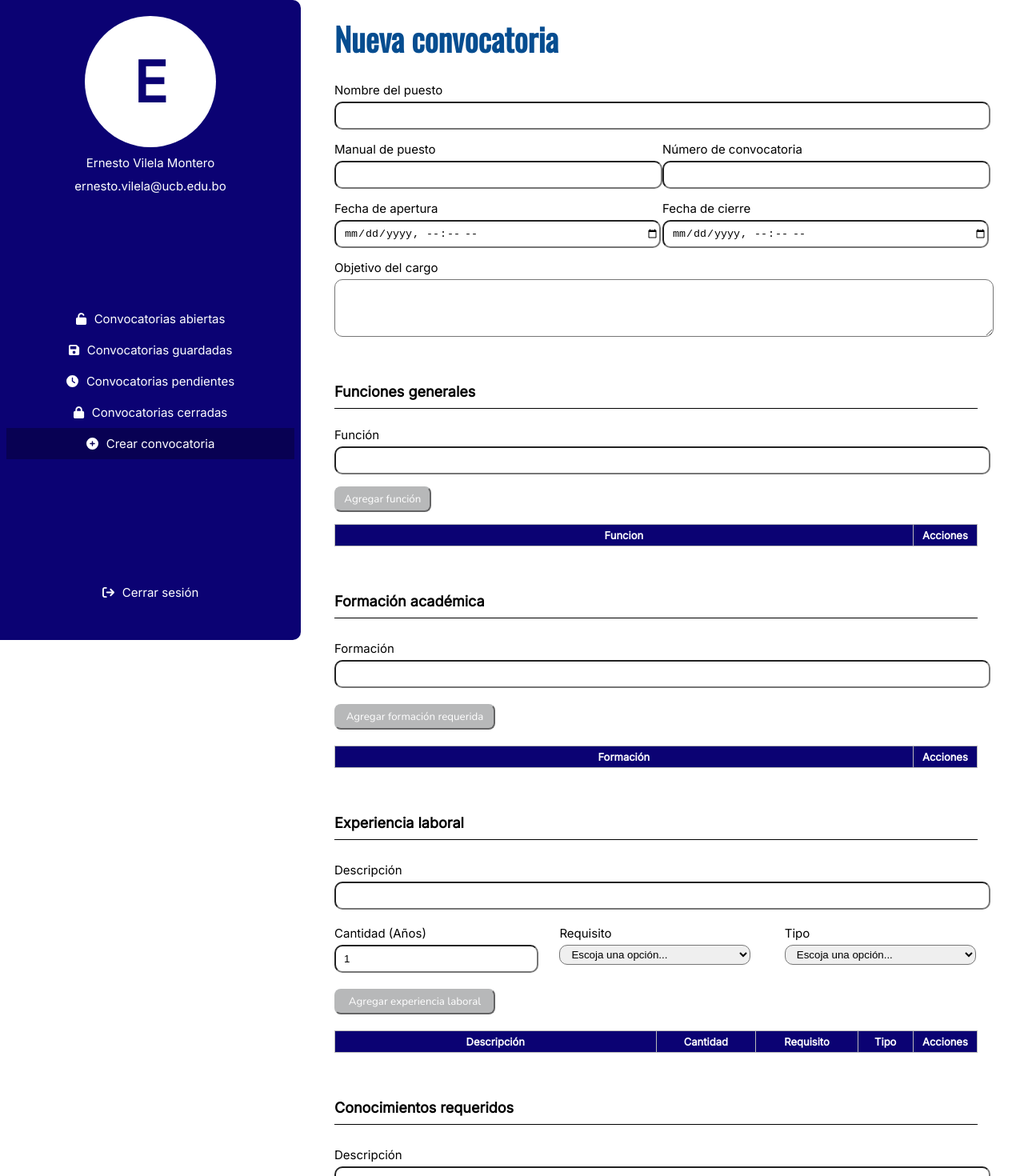
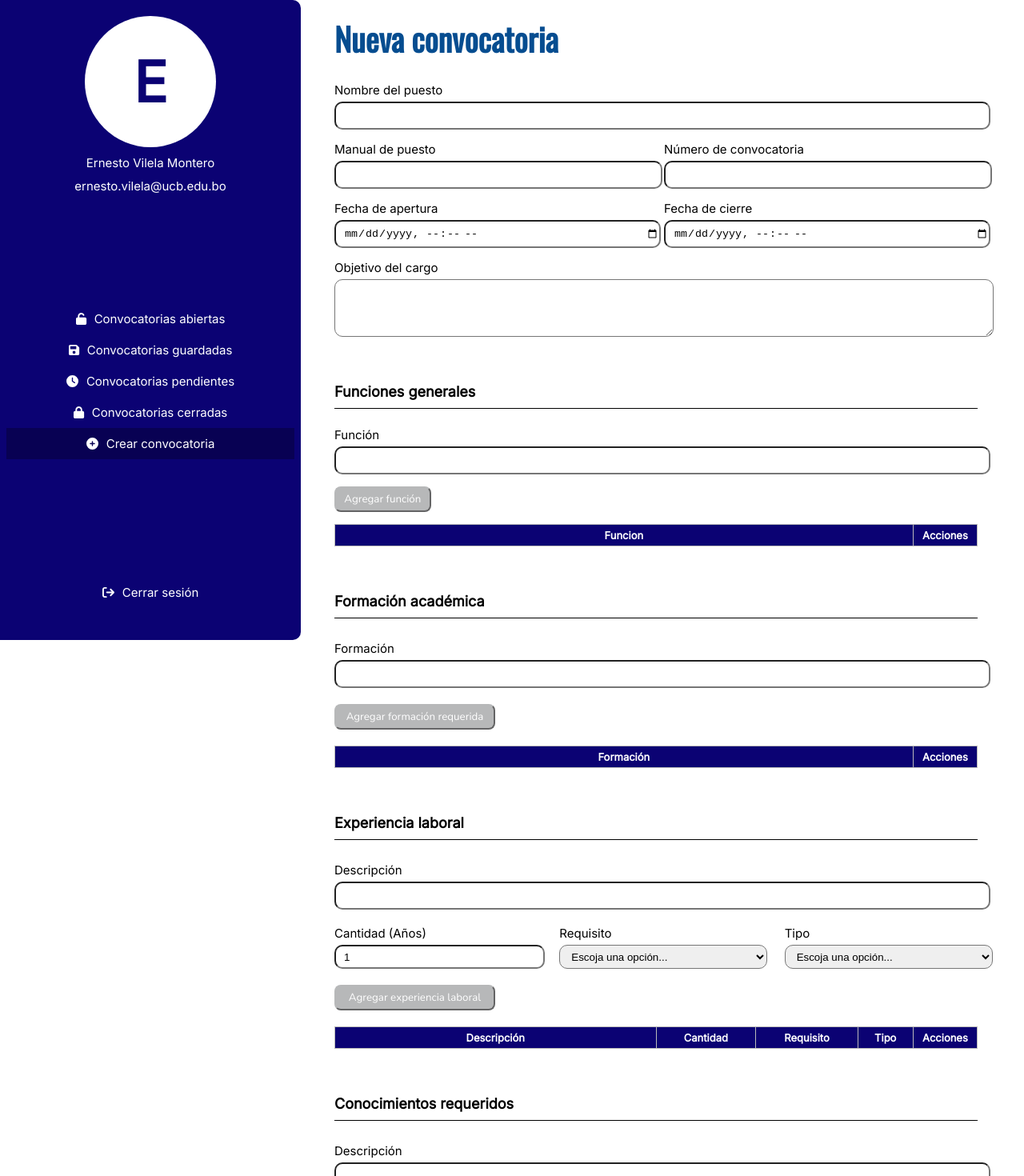
Before and after one commit to Ernech/proyecto-grado-web, a Vue app: page /new-job-call in a window 1280 px wide. Shown: the top 1470 px of the page at 80% size. Built offline with nearby package versions, Linux system fonts and the light colour scheme.

Commit message:
Center actions icons

```diff
--- a/src/components/job-call-form-sections/AcademicTrainingSection.vue
+++ b/src/components/job-call-form-sections/AcademicTrainingSection.vue
@@ -19,7 +19,7 @@
             <tbody>
                 <tr v-for="item in jobCallStore.academicTrainings" :key="item.jobCallStore">
                     <td>{{ item.training }}</td>
-                    <td>
+                    <td class="actions-cell">
                         <fa class="edit-icon" icon="fa-solid fa-pen" />
                         <fa class="delete-icon" icon="fa-solid fa-trash" />
                     </td>
@@ -136,4 +136,7 @@ thead {
     margin: auto;
     width: 10%;
 }
+.actions-cell{
+    text-align: center;
+}
 </style>
--- a/src/components/job-call-form-sections/AptitudeSection.vue
+++ b/src/components/job-call-form-sections/AptitudeSection.vue
@@ -43,7 +43,7 @@
                     <td>{{ item.aptitude }}</td>
                     <td>{{ item.aptitudeType }}</td>
                     <td>{{ item.desiredLevel }}</td>
-                    <td>
+                    <td class="actions-cell">
                         <fa class="edit-icon" icon="fa-solid fa-pen" />
                         <fa class="delete-icon" icon="fa-solid fa-trash" />
                     </td>
@@ -152,6 +152,9 @@ hr {
     font-size: 15px;
 
 }
+.form-input-container select{
+  height: 30px;
+}
 
 .job-call-form__add_button {
     background-color: #0094FF;
@@ -204,4 +207,7 @@ thead {
 .description-column {
     width: 60%;
 }
+.actions-cell{
+    text-align: center;
+}
 </style>
--- a/src/components/job-call-form-sections/FunctionsSection.vue
+++ b/src/components/job-call-form-sections/FunctionsSection.vue
@@ -22,7 +22,7 @@
                 <tr v-for="item in jobCallStore.jobFunctions">
 
                     <td>{{ item.jobFunction }}</td>
-                    <td>
+                    <td class="actions-cell">
                         <fa class="edit-icon" icon="fa-solid fa-pen" @click="getJobFunction(item.jobFunction)" />
                         <fa class="delete-icon" icon="fa-solid fa-trash" />
                     </td>
@@ -147,6 +147,7 @@ hr {
     width: 14px;
     height: 20px;
 
+
 }
 
 .delete-icon {
@@ -154,6 +155,7 @@ hr {
     margin: 2px;
     width: 14px;
     height: 20px;
+
 
 }
 
@@ -181,4 +183,7 @@ thead {
     margin: auto;
     width: 10%;
 }
+.actions-cell{
+    text-align: center;
+}
 </style>
--- a/src/components/job-call-form-sections/GeneralInformationSection.vue
+++ b/src/components/job-call-form-sections/GeneralInformationSection.vue
@@ -72,7 +72,7 @@ const jobCallStore = useJobCallStore();
     display: grid;
     grid-template-columns: repeat(2, 50%);
     grid-template-rows: repeat(2, 1fr);
-    gap: 1%;
+    column-gap: 10px;
     row-gap: 15px;
 }
 .grid-container .form-input-container {
--- a/src/components/job-call-form-sections/JobExperienceSection.vue
+++ b/src/components/job-call-form-sections/JobExperienceSection.vue
@@ -47,7 +47,7 @@
                     <td>Mayor igual a {{ item.yearsOfExperience }} años</td>
                     <td>{{ item.requirement }}</td>
                     <td>{{ item.type }}</td>
-                    <td>
+                    <td class="actions-cell">
                         <fa class="edit-icon" icon="fa-solid fa-pen" />
                         <fa class="delete-icon" icon="fa-solid fa-trash" />
                     </td>
@@ -117,7 +117,7 @@ const isDisabled = computed(() => {
     display: grid;
     grid-template-columns: repeat(3, 33%);
     grid-template-rows: 1fr;
-    gap: 2%;
+    gap: 16px;
 }
 
 .grid-input-section .form-input-container {
@@ -125,8 +125,15 @@ const isDisabled = computed(() => {
     flex-direction: column;
     align-items: flex-start;
     gap: 5px;
-    width: 90%;
+    width: 98%;
 
+}
+.form-input-container select{
+  height: 30px;
+}
+.form-input-container [type="number"]{
+  height: 20px;
+  width: 95%;
 }
 
 .form-input-container label {
@@ -189,4 +196,7 @@ thead {
 .description-column {
     width: 50%;
 }
+.actions-cell{
+    text-align: center;
+}
 </style>
--- a/src/components/job-call-form-sections/RequiredKnowledge.vue
+++ b/src/components/job-call-form-sections/RequiredKnowledge.vue
@@ -41,7 +41,7 @@
                     <td>{{ item.description }}</td>
                     <td>{{ item.requiredLevel }}</td>
                     <td>{{ item.required }}</td>
-                    <td>
+                    <td class="actions-cell">
                         <fa class="edit-icon" icon="fa-solid fa-pen" />
                         <fa class="delete-icon" icon="fa-solid fa-trash" />
                     </td>
@@ -127,7 +127,9 @@ const isDisabled = computed(() => {
     font-size: 15px;
 
 }
-
+.form-input-container select{
+  height: 30px;
+}
 .job-call-form__add_button {
     background-color: #0094FF;
     border-radius: 8px;
@@ -179,4 +181,7 @@ thead {
 .description-column {
     width: 60%;
 }
+.actions-cell{
+    text-align: center;
+}
 </style>
```
